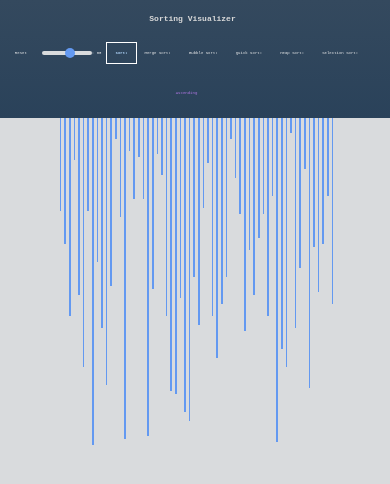
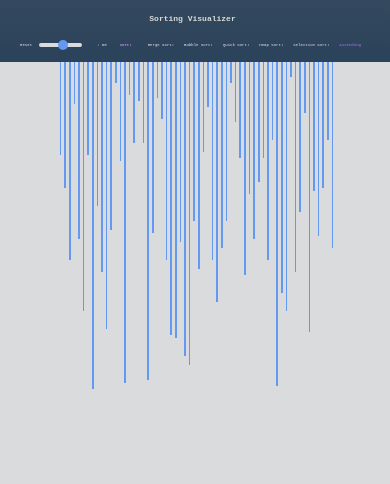
Before and after one commit to sandeeptottadi/Sorting-Visualizer, a React (Create React App) app: page / in a window 390 px wide. Shown: the top 484 px of the page. Built offline with nearby package versions, Linux system fonts and the light colour scheme.

Commit message:
new commit

```diff
--- a/src/App.css
+++ b/src/App.css
@@ -47,27 +47,18 @@
 }
 
 .sort {
-  margin: 15px;
-  color: #b3d9ff;
+  margin: 20px;
+  color: #c68ef3;
   display: flex;
   align-items: center;
   font-weight: 700;
-  border: #fff 1px solid;
-  padding-top: 5px;
-  padding-bottom: 5px;
-  padding-inline: 20px;
   height: 100%;
   font-family: monospace;
 }
 
-.sort:hover {
-  background-color: #333;
-}
-
 .nav-element:not(.sort, .switch) {
-  /* font-weight: 200; */
   position: relative;
-  margin: 15px;
+  margin: 20px;
   height: 50%;
   display: flex;
   align-items: center;
@@ -90,13 +81,12 @@
 
 .switch {
   margin: 15px;
-
   color: #b578e8;
 }
 
 input[type="range"] {
   -webkit-appearance: none;
-  /* margin-right: 15px; */
+  margin-right: 15px;
   width: 150px;
   height: 7px;
   background: #d9dbdd;
@@ -161,9 +151,13 @@ input[type="range"]::-webkit-slider-runnable-track {
     height: 5px;
   }
   .nav-element:not(.sort) {
-    margin-left: 7px;
+    margin: 7px;
+  }
+  .sort {
+    margin: 7px;
   }
   input[type="range"]::-webkit-slider-thumb {
+    margin-right: 7px;
     height: 12px;
     width: 12px;
   }
@@ -178,13 +172,17 @@ input[type="range"]::-webkit-slider-runnable-track {
     font-size: 6px;
   }
   input[type="range"] {
-    width: 60px;
+    width: 55px;
     height: 5px;
   }
   .nav-element:not(.sort) {
     margin-left: 7px;
   }
+  .sort {
+    margin-left: 7px;
+  }
   input[type="range"]::-webkit-slider-thumb {
+    margin-right: 7px;
     height: 12px;
     width: 12px;
   }
@@ -204,12 +202,13 @@ input[type="range"]::-webkit-slider-runnable-track {
   }
   input[type="range"] {
     height: 4px;
-    width: 50px;
+    width: 43px;
   }
   .nav-element:not(.sort) {
     margin-left: 3px;
   }
   input[type="range"]::-webkit-slider-thumb {
+    margin-right: 3px;
     height: 10px;
     width: 10px;
   }
```
